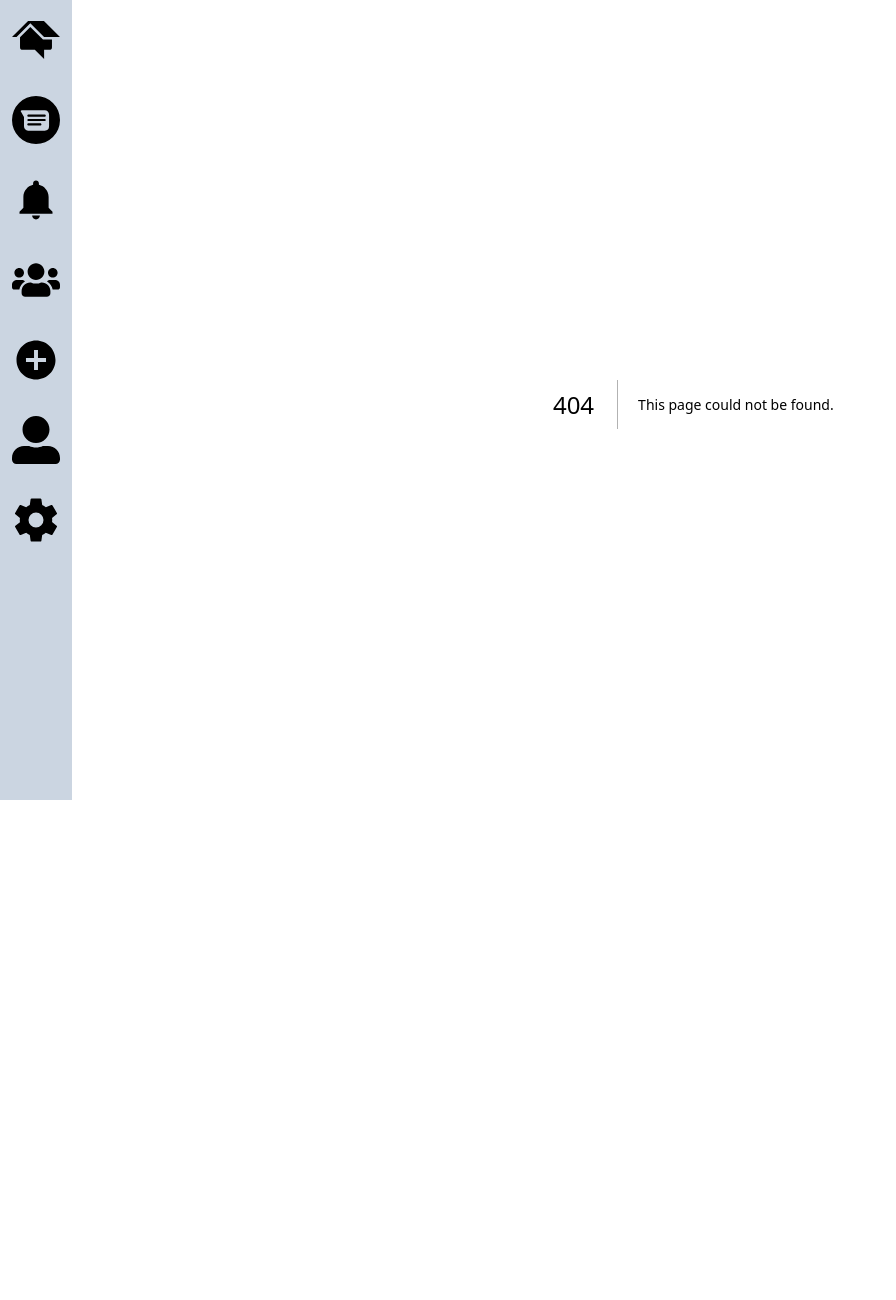
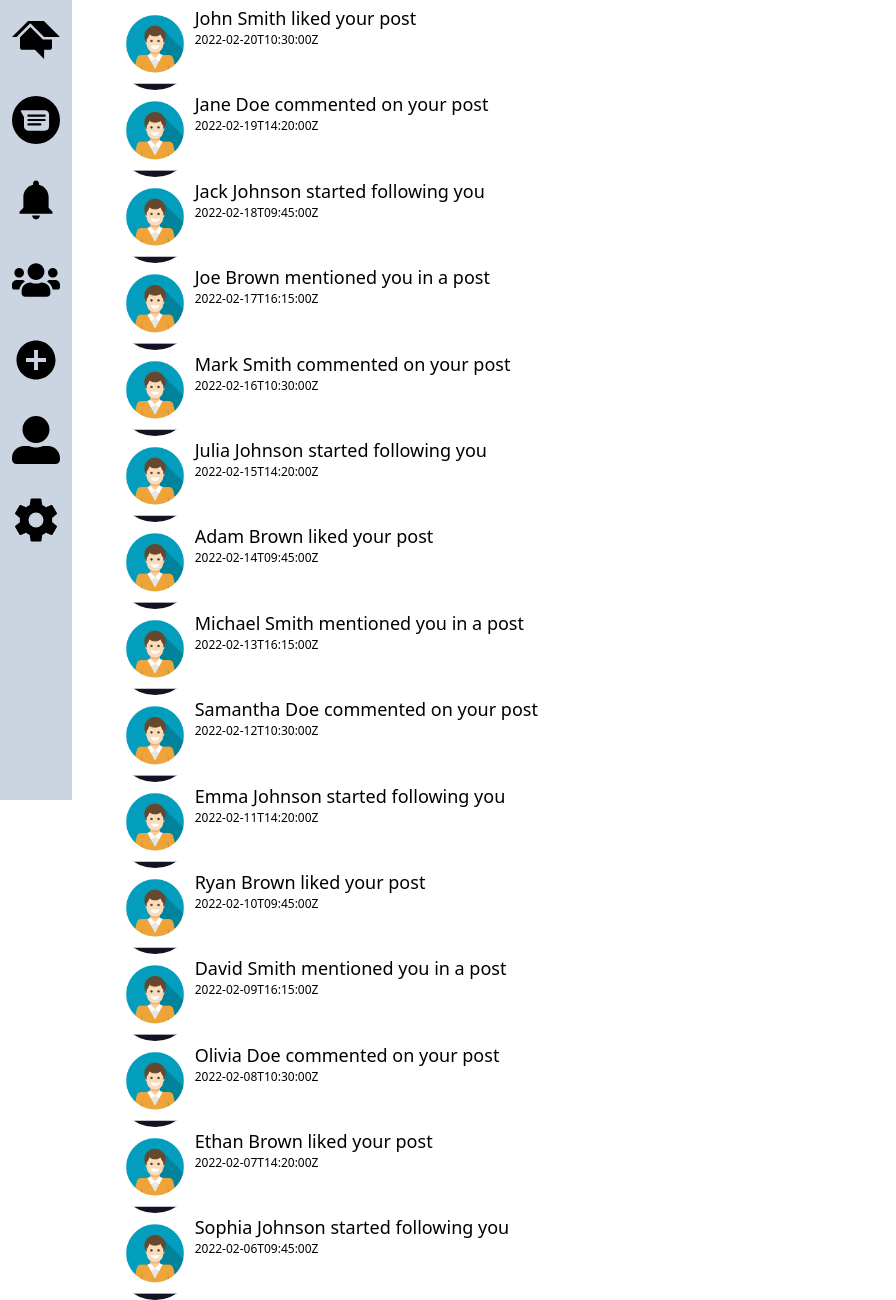
Before and after one commit to abhishekDev047/Kilogram-, a Next.js app: page /components/Notifications in a window 1280 px wide. Before the commit this address had no page. Shown: the whole page, without its empty margins (0-896 px from the left). Before the commit the page ends 804 px from the top, so only its background shows below. Built offline with nearby package versions, Linux system fonts and the light colour scheme.

Commit message:
notifications and add new post added

```diff
--- a/src/pages/components/Add.js
+++ b/src/pages/components/Add.js
@@ -1,12 +1,65 @@
-import React from 'react'
+import Image from 'next/legacy/image';
+import React, { useState } from 'react';
+import { BsArrowLeft } from "react-icons/bs";
+
 
 const Add = () => {
-  return (<>
-        <div>
-            hello i am  a new post
+  const [post, setPost] = useState(false)
+  const [value, setValue] = useState('')
+
+  function previewFile() {
+    const preview = document.getElementById("preview");
+    const file = document.querySelector('input[type=file]').files[0];
+    const reader = new FileReader();
+
+    reader.addEventListener("load", () => {
+      preview.src = reader.result;
+    }, false);
+
+    if (file) {
+      reader.readAsDataURL(file);
+    }
+  };
+
+  const published = ()=>{
+      post === false ? setPost(true) : setPost(false)
+  }
+
+ if(post === false) {
+  return (
+  <>
+        <div className='flex flex-col flex-wrap mb-3'>
+            <div>
+            <input type="file" accept="image/*" onChange={previewFile} />
+            </div>
+
+            <div>
+
+            <div>
+            <Image id="preview" src={''} alt={"Image preview" } height={600} width={800} layout='intrinsic'/>
+            </div>
+
+            <div>
+                <p>Add Caption here  <button onClick={published}
+                className={value === '' ? ' hidden ' : 'text-lg px-2 bg-blue-500 rounded-lg hover:bg-blue-400'}>
+                      Post
+                </button></p>
+                <p> <textarea name="caption" cols="30" rows="10" placeholder='caption is required if you want to post a picture or just a simple quote without a pic.' value={value} onChange={(e)=>setValue(e.target.value)}>
+                </textarea>
+              </p>
+            </div>
+            </div>
         </div>
    </>
-   )
+   )}
+   else{
+    return(
+      <div className='text-xl text-center'>
+      <button className='bg-slate-300 px-2 float-left' onClick={published}><BsArrowLeft/></button> <br />
+      Congratulations your post has been Published
+      </div>
+    )
+   }
 };
 
 export default Add;
--- a/src/pages/components/Home.js
+++ b/src/pages/components/Home.js
@@ -1,8 +1,12 @@
 import { useState,useEffect, useCallback } from "react";
 import Posts from "./Posts";
+import Head from "next/head";
+
 
 useState
 const HomePage = () => {
+
+    <Head> <title>Kilogram- connect with peoples</title></Head>
 
     const [items, setItems] = useState([]);
 
--- a/src/pages/components/Navbar.js
+++ b/src/pages/components/Navbar.js
@@ -8,7 +8,7 @@ import { FaUserAlt,FaUsers } from "react-icons/fa";
 
 const Navbar = () => {
   return (
-    <div className='sm:px-3 left-0  bg-slate-300 sm:h-full flex sm:flex-col fixed sm:w-auto w-full px-2'>
+    <div className='sm:px-3 left-0  bg-slate-300 sm:h-full flex sm:flex-col fixed sm:w-auto w-full px-2 z-10'>
         <div className='text-3xl sm:text-4xl lg:text-5xl sm:my-4 hover:text-blue-800 mx-2 sm:mx-0'>
               <Link href={'/'} className=''> <SiHomeadvisor/> </Link>
         </div>
@@ -16,19 +16,19 @@ const Navbar = () => {
         <Link href={'/components/Messages'} as={'/Messages'}>  <SiGooglemessages/> </Link>
         </div>
         <div className='text-3xl sm:text-4xl lg:text-5xl sm:my-4 hover:text-blue-800 mx-2 sm:mx-0' >
-        <Link href={'/'}>  <IoMdNotifications/> </Link>
+        <Link href={'/components/Notifications'} as={'/Notifications'}>  <IoMdNotifications/> </Link>
         </div>
         <div className='text-3xl sm:text-4xl lg:text-5xl sm:my-4 hover:text-blue-800 mx-2 sm:mx-0' >
         <Link href={'/components/Userpage'} as={'/Friends'}>  <FaUsers/> </Link>
         </div>
         <div className='text-3xl sm:text-4xl lg:text-5xl sm:my-4 hover:text-blue-800 mx-2 sm:mx-0' >
-        <Link href={'/components/Add'} as={'new'}>  <IoMdAddCircle/> </Link>
+        <Link href={'/components/Add'} as={'/New Post'}>  <IoMdAddCircle/> </Link>
         </div>
         <div className='text-3xl sm:text-4xl lg:text-5xl sm:my-4 hover:text-blue-800 mx-2 sm:mx-0' >
         <Link href={'/'}>  <FaUserAlt/> </Link>
         </div>
         <div className='text-3xl sm:text-4xl lg:text-5xl sm:my-4 hover:text-blue-800 mx-2 sm:mx-0' >
-        <Link href={'/'}>  <IoSettingsSharp/> </Link>
+        <Link href={'/components/Settings'} as={'/Setting'}>  <IoSettingsSharp/> </Link>
         </div>
     </div>
   )
--- /dev/null
+++ b/src/pages/components/Notifications.js
@@ -0,0 +1,38 @@
+import Head from 'next/head';
+import React, { useEffect, useState } from 'react';
+import notice from '../data/notice';
+import Image from 'next/image';
+
+
+const Notifications = () => {
+    <Head><title>Notifications</title></Head>
+
+    const [items, setItems] = useState([]);
+
+    useEffect(()=>{
+        setItems(notice)
+    },[])
+    return (
+    <div>
+      {items.map((item, index)=>(
+        <div key={index} className='flex flex-row '>
+        <div className='flex flex-col'>
+            <Image
+              alt='Kilogram user'
+              height={80}
+              width={80}
+              src={'/images/user.jpg'}
+              className='rounded-full'
+            />
+        </div>
+        <div className='flex flex-col'>
+        <p className='text-lg'>{item.text}</p>
+        <p className='text-xs'>{item.date}</p>
+        </div>
+        </div>
+      ))}
+    </div>
+  )
+}
+
+export default Notifications;
--- /dev/null
+++ b/src/pages/components/Settings.js
@@ -0,0 +1,23 @@
+import React from 'react';
+import { IoSettingsSharp} from "react-icons/io5";
+
+const Settings = () => {
+  return (
+    <div className='flex flex-col'>
+
+    <div className='mb-5'>
+    <svg className="animate-spin h-7 w-7 " viewBox=" 0 0 16 16">
+      <IoSettingsSharp/>
+  </svg>
+    </div>
+
+    <div className='flex flex-col md:flex-row flex-wrap'>
+      <div>
+        Dark Theme <input type='checkbox' id='theme' name='theme' />
+      </div>
+    </div>
+    </div>
+  )
+}
+
+export default Settings;
--- /dev/null
+++ b/src/pages/data/notice.js
@@ -0,0 +1,109 @@
+const notice = [
+    {
+      id: 1,
+      type: 'like',
+      text: 'John Smith liked your post',
+      date: '2022-02-20T10:30:00Z',
+      read: true
+    },
+    {
+      id: 2,
+      type: 'comment',
+      text: 'Jane Doe commented on your post',
+      date: '2022-02-19T14:20:00Z',
+      read: false
+    },
+    {
+      id: 3,
+      type: 'follow',
+      text: 'Jack Johnson started following you',
+      date: '2022-02-18T09:45:00Z',
+      read: false
+    },
+    {
+      id: 4,
+      type: 'mention',
+      text: 'Joe Brown mentioned you in a post',
+      date: '2022-02-17T16:15:00Z',
+      read: true
+    },
+    {
+      id: 5,
+      type: 'comment',
+      text: 'Mark Smith commented on your post',
+      date: '2022-02-16T10:30:00Z',
+      read: true
+    },
+    {
+      id: 6,
+      type: 'follow',
+      text: 'Julia Johnson started following you',
+      date: '2022-02-15T14:20:00Z',
+      read: false
+    },
+    {
+      id: 7,
+      type: 'like',
+      text: 'Adam Brown liked your post',
+      date: '2022-02-14T09:45:00Z',
+      read: false
+    },
+    {
+      id: 8,
+      type: 'mention',
+      text: 'Michael Smith mentioned you in a post',
+      date: '2022-02-13T16:15:00Z',
+      read: true
+    },
+    {
+      id: 9,
+      type: 'comment',
+      text: 'Samantha Doe commented on your post',
+      date: '2022-02-12T10:30:00Z',
+      read: false
+    },
+    {
+      id: 10,
+      type: 'follow',
+      text: 'Emma Johnson started following you',
+      date: '2022-02-11T14:20:00Z',
+      read: true
+    },
+    {
+      id: 11,
+      type: 'like',
+      text: 'Ryan Brown liked your post',
+      date: '2022-02-10T09:45:00Z',
+      read: true
+    },
+    {
+      id: 12,
+      type: 'mention',
+      text: 'David Smith mentioned you in a post',
+      date: '2022-02-09T16:15:00Z',
+      read: false
+    },
+    {
+      id: 13,
+      type: 'comment',
+      text: 'Olivia Doe commented on your post',
+      date: '2022-02-08T10:30:00Z',
+      read: false
+    },
+    {
+      id: 14,
+      type: 'like',
+      text: 'Ethan Brown liked your post',
+      date: '2022-02-07T14:20:00Z',
+      read: true
+    },
+    {
+      id: 15,
+      type: 'follow',
+      text: 'Sophia Johnson started following you',
+      date: '2022-02-06T09:45:00Z',
+      read: false
+    }
+];
+
+export default notice;
```
Also changed, not shown: public/images/sample.jpg (added), public/images/user.jpg (added).
